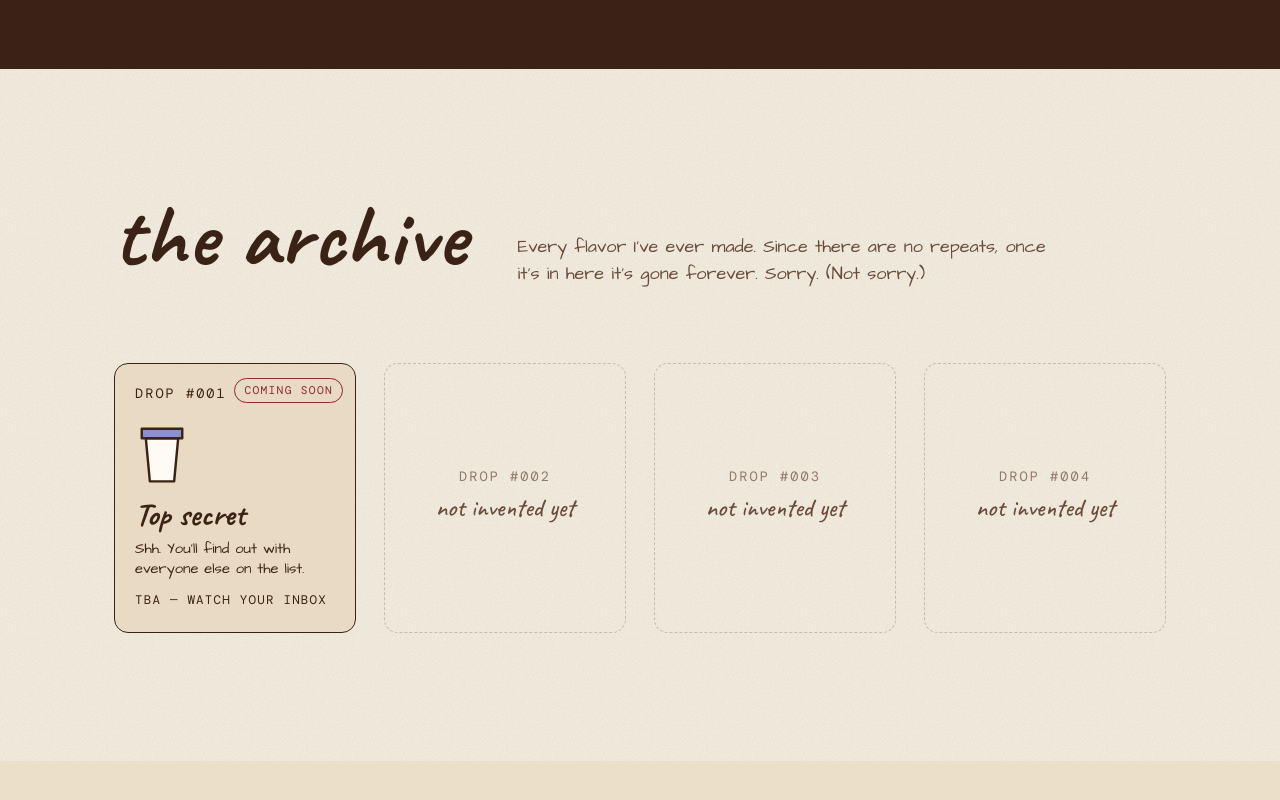
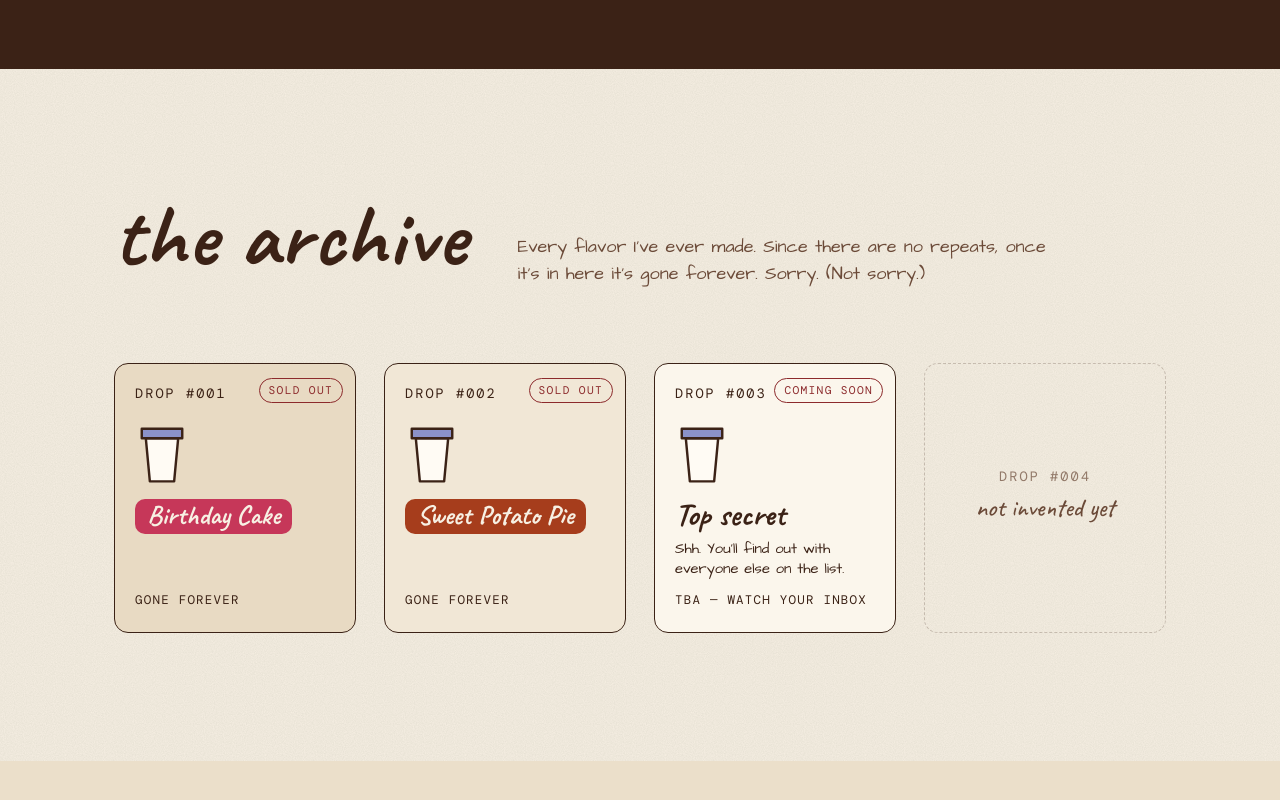
Before and after one commit to iyerindy/indysicecream, a plain HTML site: page index.html in a window 1280 px wide. Shown: the part 2270-3070 px from the top of the page. Drawn offline with nearby package versions, Linux system fonts and the light colour scheme.

Commit message:
Add Birthday Cake and Sweet Potato Pie to the archive
Drops 001 and 002 are sold out, with optional per-flavor label colors
taken from the pint mockups; drop 003 is the upcoming secret flavor.
Empty archive slots now just fill out the row, and cards are shorter
on phones.

Co-Authored-By: Claude Opus 5.5 <noreply@anthropic.com>
Claude-Session: https://claude.ai/code/session_01WBoW2junM9Q6eY8gDoSvkc

```diff
--- a/script.js
+++ b/script.js
@@ -24,12 +24,29 @@ const SITE = {
    status: "upcoming"  – announced but not out yet (flavor can be null to keep it secret)
            "live"      – pints available now
            "sold-out"  – gone forever (shows in the archive)
-   pintsLeft only matters for upcoming/live drops.                        */
+   pintsLeft only matters for upcoming/live drops.
+   color (optional): the flavor's label color on its archive card.        */
 const DROPS = [
   {
     number: 1,
-    flavor: null,                 // e.g. "Brown Butter Sprinkle"
+    flavor: "Birthday Cake",
     description: "",              // one-liner for the archive card
+    when: "",                     // e.g. "October 2026"
+    status: "sold-out",
+    color: "#c63759",
+  },
+  {
+    number: 2,
+    flavor: "Sweet Potato Pie",
+    description: "",
+    when: "",
+    status: "sold-out",
+    color: "#a63d1c",
+  },
+  {
+    number: 3,
+    flavor: null,                 // null keeps it "top secret"
+    description: "",
     when: "TBA — watch your inbox",
     status: "upcoming",
     pintsLeft: 10,
@@ -116,15 +133,15 @@ function renderArchive() {
         <span class="flavor__num">DROP #${pad(d.number)}</span>
         <span class="flavor__stamp">${stamp}</span>
         ${PINT_SVG(false)}
-        <h3>${esc(name)}</h3>
+        <h3${d.color ? ` class="flavor__label" style="--label:${esc(d.color)}"` : ""}>${esc(name)}</h3>
         <p>${esc(d.description || (gone ? "" : "Shh. You'll find out with everyone else on the list."))}</p>
-        <p class="flavor__meta">${esc(d.when || "")}</p>
+        <p class="flavor__meta">${esc(d.when || (gone ? "gone forever" : ""))}</p>
       </article>`;
   });
 
   // a few empty slots for flavors not invented yet
   const nextNum = (DROPS.at(-1)?.number ?? 0) + 1;
-  const empties = Math.max(2, 4 - (DROPS.length % 4 || 4));
+  const empties = (4 - (DROPS.length % 4)) % 4 || 1; // fill out the row
   for (let k = 0; k < empties; k++) {
     cards.push(`
       <article class="flavor flavor--empty" aria-label="Future drop">
--- a/styles.css
+++ b/styles.css
@@ -441,6 +441,14 @@ a { color: inherit; }
 .flavor svg { width: 54px; margin: 18px 0 12px; fill: var(--field); stroke: var(--ink); stroke-width: 1.8; stroke-linejoin: round; }
 .flavor svg .lid { fill: var(--blue); }
 .flavor h3 { font-family: var(--f-hand); font-weight: 700; font-size: 2rem; line-height: 1; margin: 0 0 .25em; }
+.flavor__label {
+  align-self: flex-start;
+  background: var(--label);
+  color: var(--on-pop);
+  border-radius: 10px;
+  padding: .12em .45em .18em;
+  font-size: 1.7rem !important;
+}
 .flavor p { margin: 0; font-size: .92rem; line-height: 1.4; }
 .flavor__meta { margin-top: auto !important; padding-top: 12px; font-family: var(--f-mono); font-size: .78rem !important; text-transform: uppercase; letter-spacing: .1em; }
 .flavor__stamp {
@@ -600,6 +608,8 @@ a { color: inherit; }
   .archive__grid { grid-template-columns: 1fr 1fr; gap: 12px; }
   .flavor:not(.flavor--empty) { grid-column: 1 / -1; }
   .flavor--empty { min-height: 130px; }
+  .flavor:not(.flavor--empty) { min-height: 0; }
+  .flavor__meta { margin-top: 14px !important; }
   .pints { gap: 3px; }
 }
 
```
Also changed, not shown: 1 other file.
